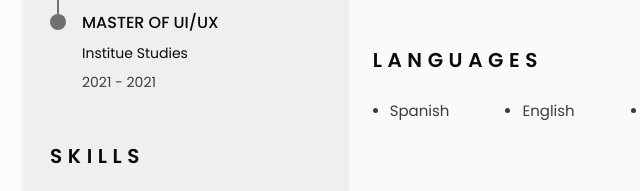
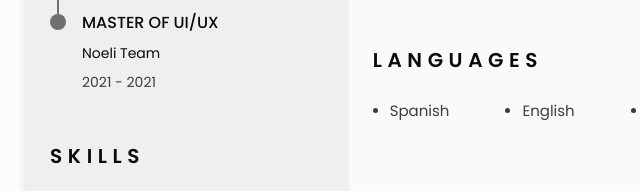
Before and after one commit to SteeveDimitry/Responsive-Steeve_Dimitry-CV-Web-Site, a website: page public/index.html in a window 1280 px wide. Shown: the part 1152-1343 px from the top of the page, 130-770 px from the left. Drawn offline with nearby package versions, Linux system fonts and the light colour scheme.

Commit message:
first commit

```diff
--- a/public/index.html
+++ b/public/index.html
@@ -175,7 +175,7 @@
 
                             <div class="education__data bd-grid">
                                 <h3 class="education__title">MASTER OF UI/UX</h3>
-                                <span class="education__studies">Institue Studies</span>
+                                <span class="education__studies">Noeli Team</span>
                                 <span class="education__year">2021 - 2021</span>
                             </div>
                         </div>
```
